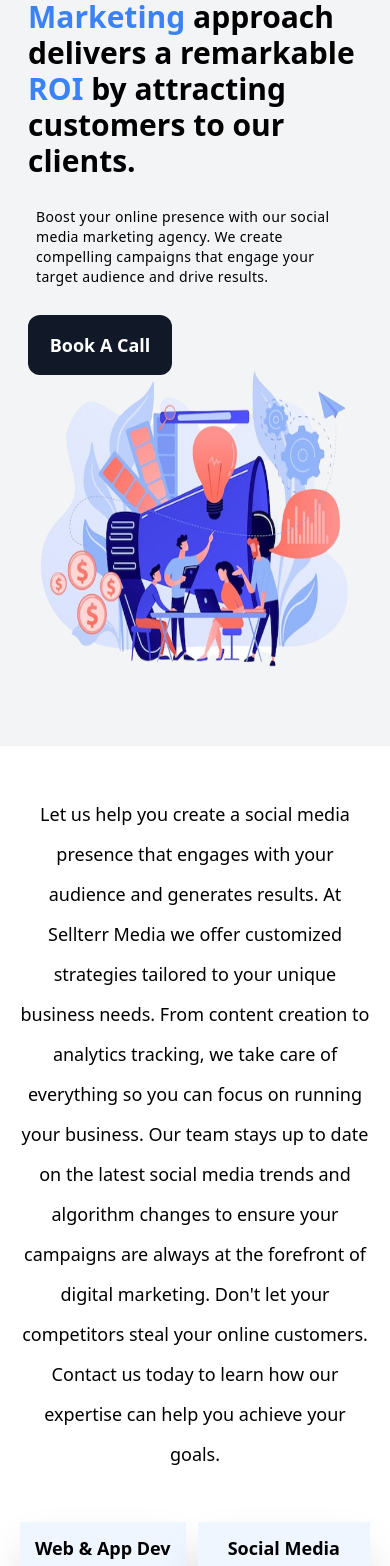
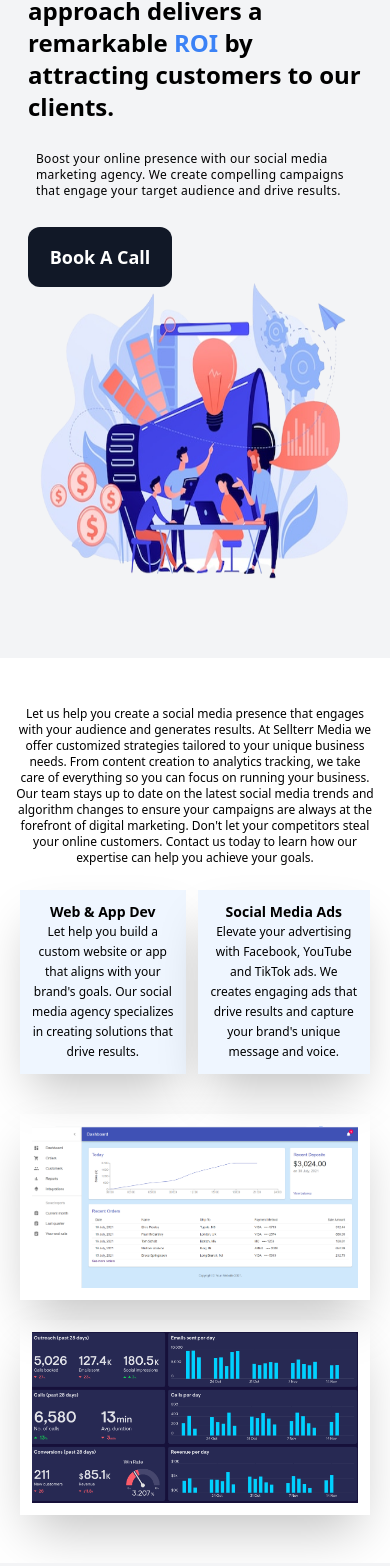
Before and after one commit to Dare789/SellterrMedia, a React (Create React App) app: page / in a window 390 px wide. Shown: the part 149-1715 px from the top of the page. Built offline with nearby package versions, Linux system fonts and the light colour scheme.

Commit message:
fixed media query for css

```diff
--- a/src/Components/WelcomePage/About/About.js
+++ b/src/Components/WelcomePage/About/About.js
@@ -4,9 +4,9 @@ import dash from "./dash.png";
 
 const About = () => {
   return (
-   <div className='mb-20 mt-12 lg:mx-16 lg:my-14 lg:mb-24'>
-      <div className='my-5 mb-0 px-5'>
-        <h1 className='text-lg leading-10 sm:text-black font-light text-center lg:px-5 lg:text-2xl'>
+   <div className='mb-12 mt-12 lg:mx-16 lg:my-14 lg:mb-24'>
+      <div className='my-5 mb-0 px-4'>
+        <h1 className='text-xs md:text-lg leading-4 font-light text-center lg:px-5 lg:text-2xl'>
            Let us help you create a social media presence that engages with your
            audience and generates results. At Sellterr Media we offer
            customized strategies tailored to your unique business needs.
@@ -18,17 +18,17 @@ const About = () => {
            how our expertise can help you achieve your goals.
         </h1>
      </div>
-     <div className='flex p-5 space-x-3 pt-12'>
+     <div className='flex p-5 space-x-3 pt-6'>
       <div className='p-3 shadow-2xl bg-blue-50 text-center'>
-        <h1 className='text-lg font-bold lg:text-3xl'>Web & App Dev</h1>
-          <h1 className='leading-6 lg:leading-8 text-sm lg:text-lg'>
+        <h1 className='text-sm font-bold lg:text-3xl'>Web & App Dev</h1>
+          <h1 className='leading-5 lg:leading-8 text-xs md:text-sm lg:text-lg'>
             Let help you build a custom website or app that aligns with your brand's goals.
-          Our social media agency specializes in creating solutions that drive results.
+            Our social media agency specializes in creating solutions that drive results.
           </h1>
         </div>
         <div className='p-3 shadow-2xl bg-blue-50 text-center'>
-        <h1 className='text-lg font-bold lg:text-3xl'>Social Media Ads</h1>
-          <h1 className='leading-6 lg:leading-8 text-sm lg:text-lg'>
+        <h1 className='text-sm md:text-lg font-bold lg:text-3xl'>Social Media Ads</h1>
+          <h1 className='text-xs leading-5 lg:leading-8 md:text-sm lg:text-lg'>
             Elevate your advertising with Facebook, YouTube and TikTok ads.
             We creates engaging ads that
             drive results and capture your brand's
@@ -37,10 +37,10 @@ const About = () => {
         </div>
 
      </div>
-     <div className='p-3 mx-5 my-10 shadow-2xl sm:my-5'>
+     <div className='p-3 mx-5 my-5 shadow-2xl sm:my-5'>
           <img src={dashboard} alt="dashboardPic"/>
       </div>
-      <div className='p-3 mx-5 my-10 shadow-2xl sm:my-5'>
+      <div className='p-3 mx-5 my-5 shadow-2xl sm:my-5'>
           <img src={dash} alt="dashboardPic"/>
       </div>
     </div>
--- a/src/Components/WelcomePage/Faq/Faq.js
+++ b/src/Components/WelcomePage/Faq/Faq.js
@@ -7,10 +7,10 @@ import { accordionData } from './Content';
 const Faq = () => {
   return (
     <div className='lg:my-24 lg:mb-32'>
-      <h1 className='flex items-center justify-center font-bold text-4xl m-6 text-center lg:mt-14'>
+      <h1 className='flex items-center justify-center font-bold text-3xl mt-10 mb-3 text-center lg:mt-14'>
            Frequently Asked Questions
       </h1>
-      <p className='flex items-center justify-center mb-5 px-12 text-center'>
+      <p className='flex text-sm items-center justify-center mb-5 px-12 text-center'>
          Need help? Check out the answers to your questions about Sellterr Media,
          or send an email to "***************".
       </p>
--- a/src/Components/WelcomePage/Header/Header.js
+++ b/src/Components/WelcomePage/Header/Header.js
@@ -11,15 +11,14 @@ const Header = () => {
   const scrollToAbout = () => {
     console.log(unit)
       window.scrollTo({
-        top: 15 * unit,
+        top: 18 * unit,
         behavior: "smooth"
       })
   }
 
   const scrollToAboutMobile = () => {
-    console.log(unit)
       window.scrollTo({
-        top: 23.9 * unit,
+        top: 21 * unit,
         behavior: "smooth"
       })
   }
@@ -27,13 +26,13 @@ const Header = () => {
   return (
     <div>
         <header className="sticky top-0 z-30 flex w-full items-center justify-between p-2 pl-5 pr-8 lg:px-14">
-                <div className="flex items-center justify-center">
-				  <div className="flex items-center">
+         <div className="flex items-center justify-center">
+				    <div className="flex items-center">
 				      <img src={Sellterr} alt="Sellterr" className="cursor-pointer h-10 w-10 lg:h-14 lg:w-14 shadow-transparent"/>
                       <div className='text-xl lg:text-2xl text-black font-extrabold'>Sellterr Media</div>
-                 </div>
+            </div>
 				 </div>
-                  <div className="hidden flex-1 items-center justify-end space-x-8 md:flex pr-5">
+                 <div className="hidden flex-1 items-center justify-end space-x-8 md:flex pr-5">
                   <div className="font-bold link text-lg headerlink" onClick={scrollToAbout}>About Us</div>
                   {/* <div className="font-bold link text-lg headerLink">Our Services</div> */}
                   <div className="font-bold link text-lg headerlink">
--- a/src/Components/WelcomePage/Landing/Landing.js
+++ b/src/Components/WelcomePage/Landing/Landing.js
@@ -7,10 +7,10 @@ function Landing() {
      <div className="pt-5 pb-20 lg:py-24 md:pb-0 bg-gray-100">
                 <div className="p-7 py-9 md:flex lg:mx-14">
                     <div className="flex flex-col gap-7 lg:max-w-none lg:justify-center">
-                    <h1 className="text-3xl sm:text-3xl text-black lg:text-6xl font-extrabold">
+                    <h1 className="text-2xl m:text-3xl text-black lg:text-6xl font-extrabold">
                         Our  <span className="text-blue-500">Social Media Marketing</span> approach delivers a remarkable <span className="text-blue-500">ROI</span> {""}
                         by attracting customers to our clients.</h1>
-                    <h1 className="text-black text-sm font-light tracking-wide lg:max-w-6xl w-full lg:text-2xl px-2">
+                    <h1 className="text-black text-xs font-light tracking-wide lg:max-w-6xl w-full lg:text-2xl px-2">
                        Boost your online presence with our social media marketing agency.
                        We create compelling campaigns that engage your target audience and drive results.
                     </h1>
--- a/src/Components/WelcomePage/Reviews/Reviews.js
+++ b/src/Components/WelcomePage/Reviews/Reviews.js
@@ -18,7 +18,7 @@ function Reviews() {
                 <div className="relative rounded-2xl bg-blue-50 p-6 my-5 shadow-xl shadow-slate-900/10">
                      <svg aria-hidden="true" width="105" height="78" className="absolute top-6 left-6 fill-slate-100"></svg>
                      <blockquote className="relative">
-                           <p className="text-sm lg:text-lg tracking-tight text-slate-900">
+                           <p className="text-xs md:text-sm lg:text-lg tracking-tight text-slate-900">
                              I can't say enough good things about this agency! They helped me take my social media game to the next level,
                              and the results speak for themselves.
                              If you're looking to grow your online presence,
@@ -39,7 +39,7 @@ function Reviews() {
                 <div className="relative rounded-2xl bg-blue-50 p-6 my-5 shadow-xl shadow-slate-900/10">
                      <svg aria-hidden="true" width="105" height="78" className="absolute top-6 left-6 fill-slate-100"></svg>
                      <blockquote className="relative">
-                           <p className="text-sm lg:text-lg tracking-tight text-slate-900">
+                           <p className="text-xs md:text-sm lg:text-lg tracking-tight text-slate-900">
                                Working with this agency has been a game-changer for my business.
                                Their social media expertise is top-notch, and
                                they really took the time to understand my brand's unique voice and message.
@@ -60,7 +60,7 @@ function Reviews() {
                 <div className="relative rounded-2xl bg-blue-50 p-6 my-5 shadow-xl shadow-slate-900/10">
                      <svg aria-hidden="true" width="105" height="78" className="absolute top-6 left-6 fill-slate-100"></svg>
                      <blockquote className="relative">
-                           <p className="text-sm lg:text-lg tracking-tight text-slate-900">
+                           <p className="text-xs md:text-sm lg:text-lg tracking-tight text-slate-900">
                                  Sellterr Media really did magic with my business, my ROI skyrockected, would definately recommend them to anyone
                                  looking to advertise there business and make a kill online.
                             </p>
@@ -79,7 +79,7 @@ function Reviews() {
                 <div className="relative rounded-2xl bg-blue-50 p-6 my-5 shadow-xl shadow-slate-900/10">
                      <svg aria-hidden="true" width="105" height="78" className="absolute top-6 left-6 fill-slate-100"></svg>
                      <blockquote className="relative">
-                           <p className="text-sm lg:text-lg tracking-tight text-slate-900">
+                           <p className="text-xs md:text-sm lg:text-lg tracking-tight text-slate-900">
                            I've worked with a few different social media agencies in the past, but none have been as effective as this one.
                            Their attention to detail and commitment to results is unmatched,
                            and I've seen a significant increase in engagement and conversions since working with them.
```
